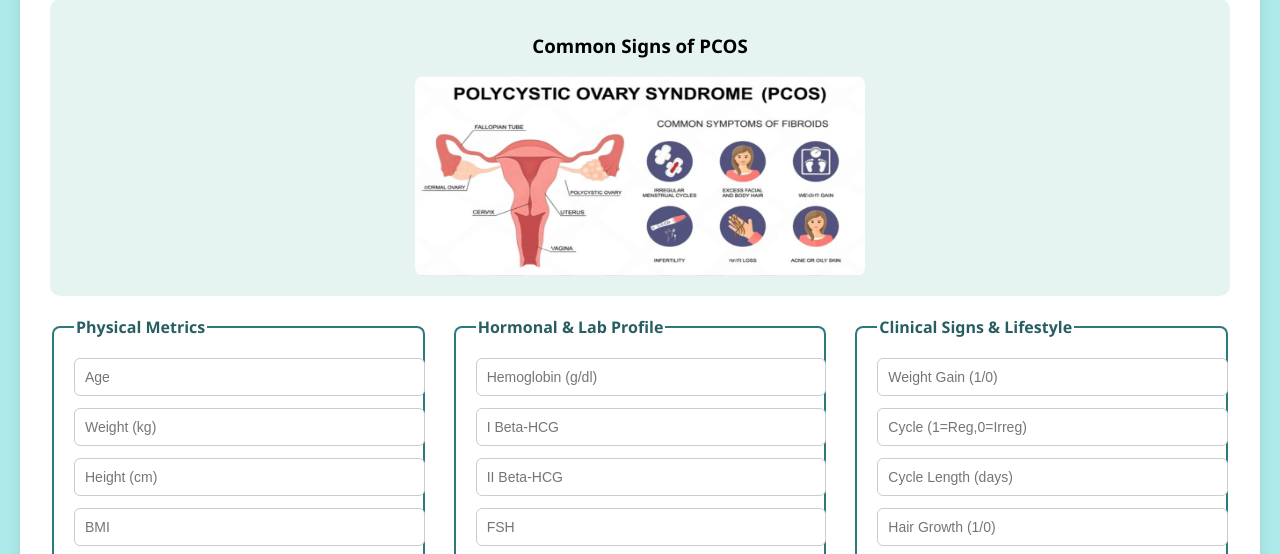
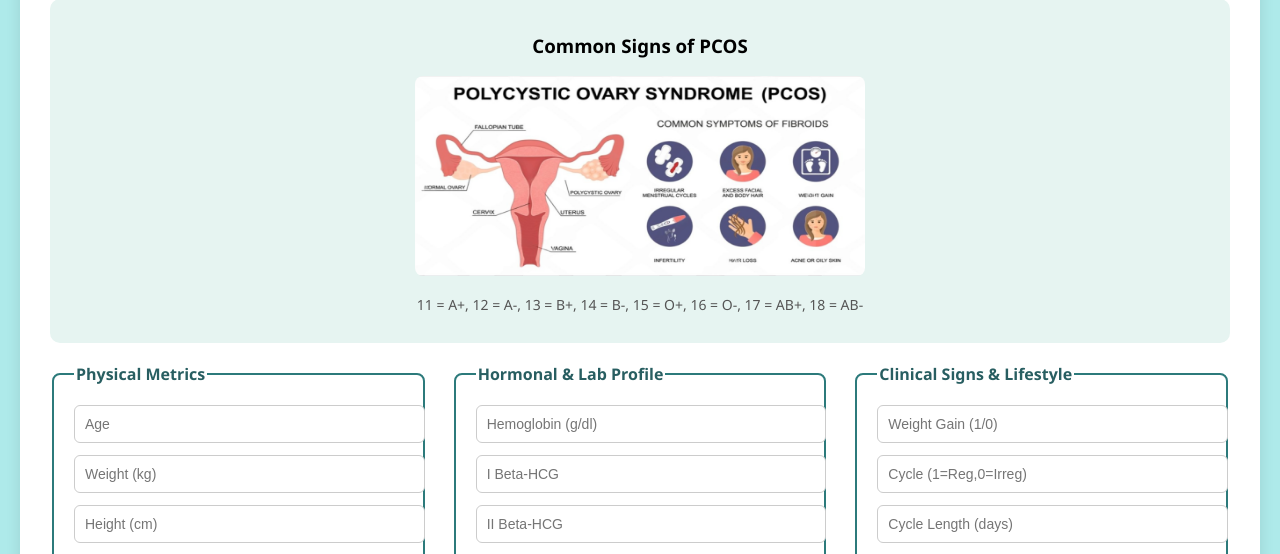
Before and after one commit to aishwarya283/PCOS-Prediction-System, a Flask app: page / in a window 1280 px wide. Shown: the part 179-733 px from the top of the page. Run offline with Flask 3, Linux system fonts and the light colour scheme; parts of the project's set-up code (start-up, migrations or seed data) failed here and were passed over.

Commit message:
index.html

```diff
--- a/templates/index.html
+++ b/templates/index.html
@@ -14,6 +14,10 @@
         <h3>Common Signs of PCOS</h3>
         <img src="{{ url_for('static', filename='PCOS-symptoms.png') }}"
              alt="PCOS Signs">
+         <p style="font-size:14px;">
+        11 = A+, 12 = A-, 13 = B+, 14 = B-,
+        15 = O+, 16 = O-, 17 = AB+, 18 = AB-
+        </p>
     </div>
 </div>
     <form action="/predict" method="post"
```
